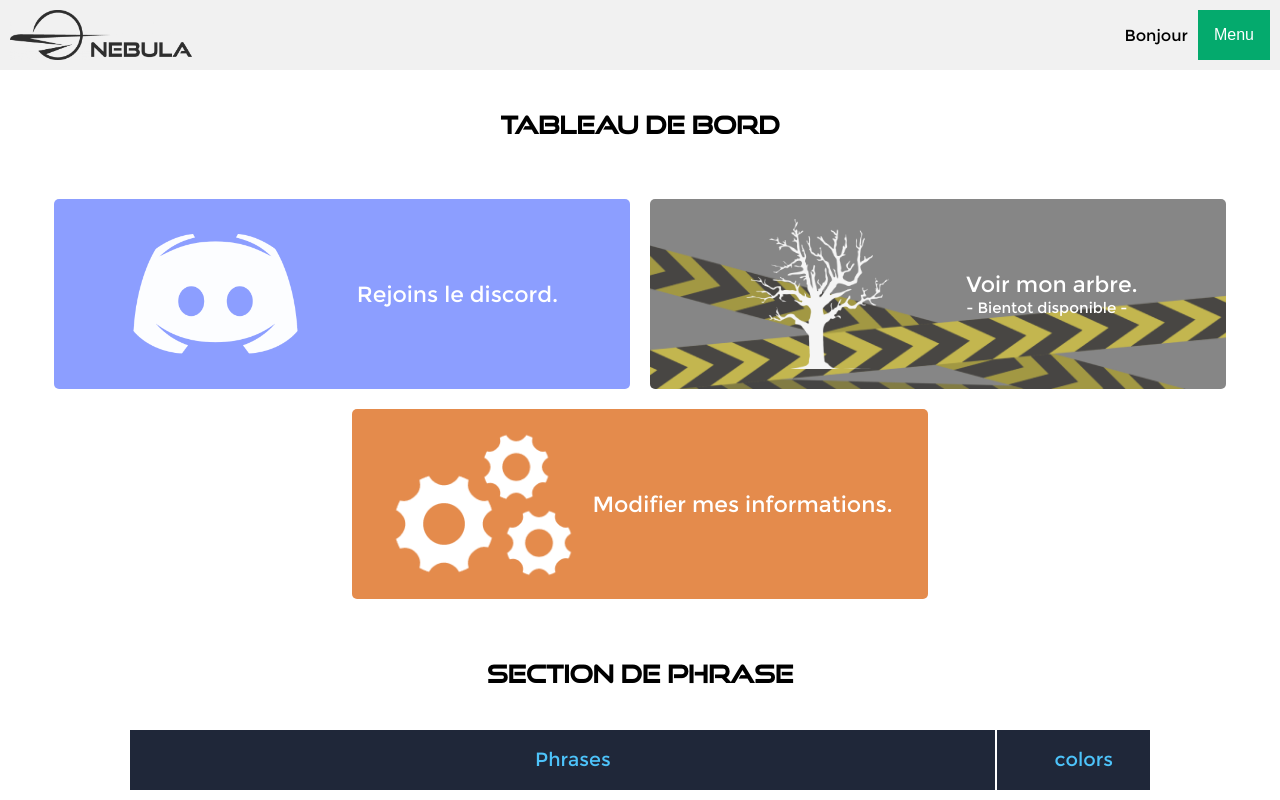
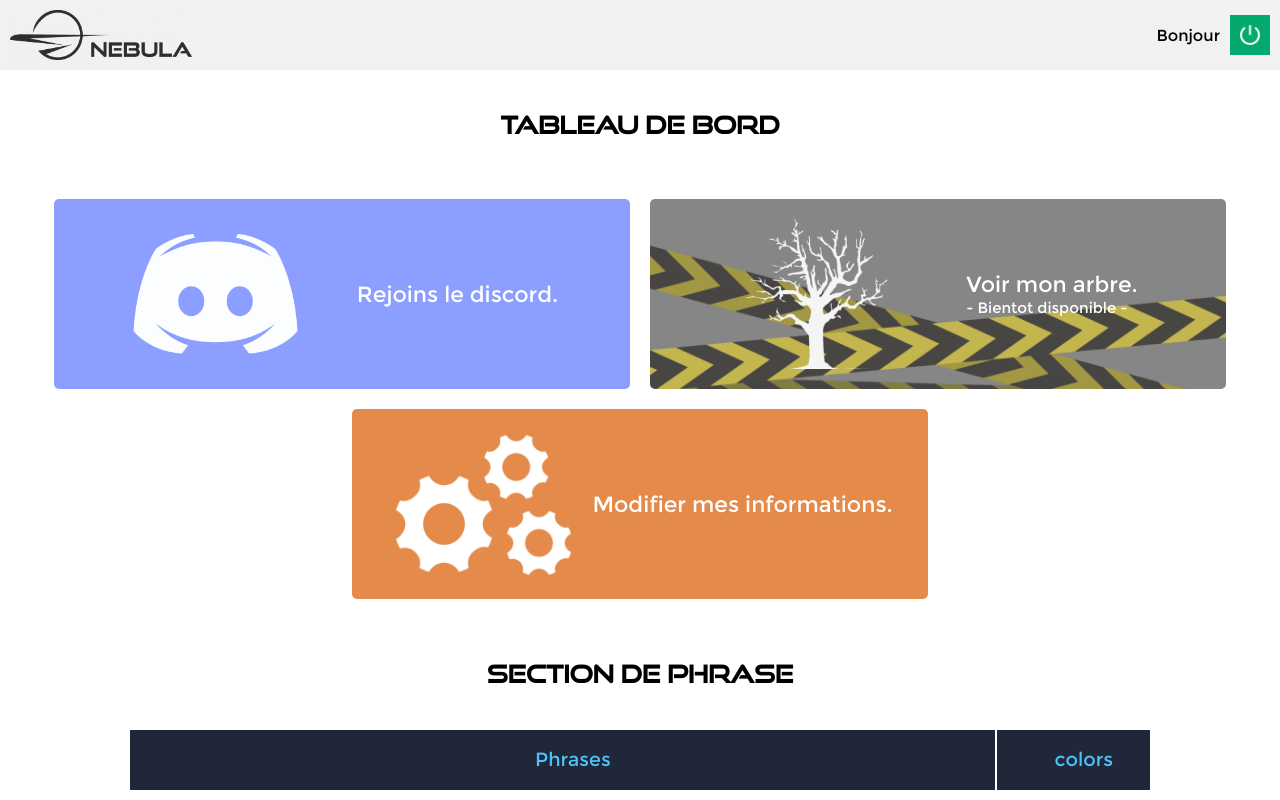
Before and after one commit to omdousmane/parrainage-front-end, a website with bundled scripts: page src/views/profil.html in a window 1280 px wide. Shown: the top 800 px of the page. Built offline with nearby package versions, Linux system fonts and the light colour scheme; no server answers; sample sign-in values are in the browser's storage.

Commit message:
Logo added on the deconnexion button on profil.html

```diff
--- a/src/css/alert.css
+++ b/src/css/alert.css
@@ -20,11 +20,18 @@
 }
 /* Dropdown Button */
 .dropbtn {
+  display: flex;
+  justify-content: center;
+  align-items: center;
   background-color: #04AA6D;
   color: white;
-  padding: 16px;
+  padding: 10px;
   font-size: 16px;
   border: none;
+}
+
+.dropbtn img {
+  width: 20px;
 }
 
 /* The container <div> - needed to position the dropdown content */
@@ -37,6 +44,7 @@
 .dropdown-content {
   display: none;
   position: absolute;
+  right: 0;
   background-color: #f1f1f1;
   min-width: 160px;
   box-shadow: 0px 8px 16px 0px rgba(0,0,0,0.2);
--- a/src/css/profil.css
+++ b/src/css/profil.css
@@ -38,6 +38,10 @@ header div {
   display: flex;
   align-items: center;
   gap: 10px;
+}
+
+.logout {
+
 }
 
 h1 {
--- a/src/views/profil.html
+++ b/src/views/profil.html
@@ -15,7 +15,9 @@
     <div>
       <p class="userAvatar">Bonjour</p>
       <div class="dropdown">
-          <button class="dropbtn">Menu</button>
+        <button class="dropbtn">
+          <img src="/src/assets/img/turn_off.png" alt="logo déconnexion">
+        </button>
         <div class="dropdown-content">
           <a href="#" class="logout">Déconnexion</a>
         </div>
@@ -32,14 +34,11 @@
       </div>
 
       <div class="dashboard_case tree">
-        <!-- <div class="warning"> -->
         <img class="logo" src="../assets/img/arbre-blanc.png" alt="arbre">
         <div>
           <a href="#tree">Voir mon arbre.</a>
           <p>- Bientot disponible -</p>
         </div>
-        <!-- </div> -->
-        <!-- <img class="chaines" src="/src/assets/img/Chaines.png" alt="chaines"> -->
       </div>
 
       <div class="dashboard_case info">
```
Also changed, not shown: src/assets/img/turn_off.png (added). Lines whose indentation alone changed are shown as unchanged.
